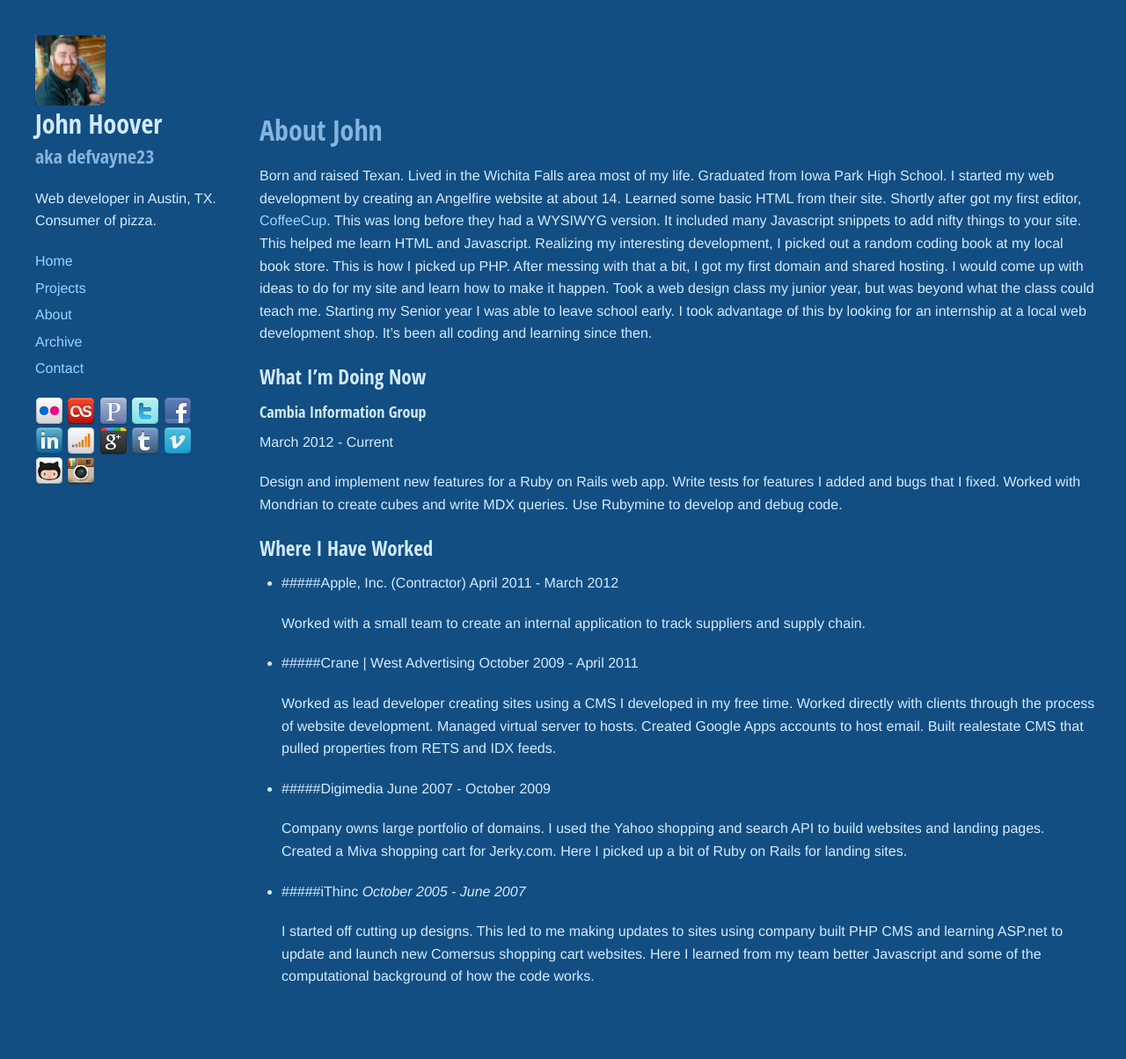
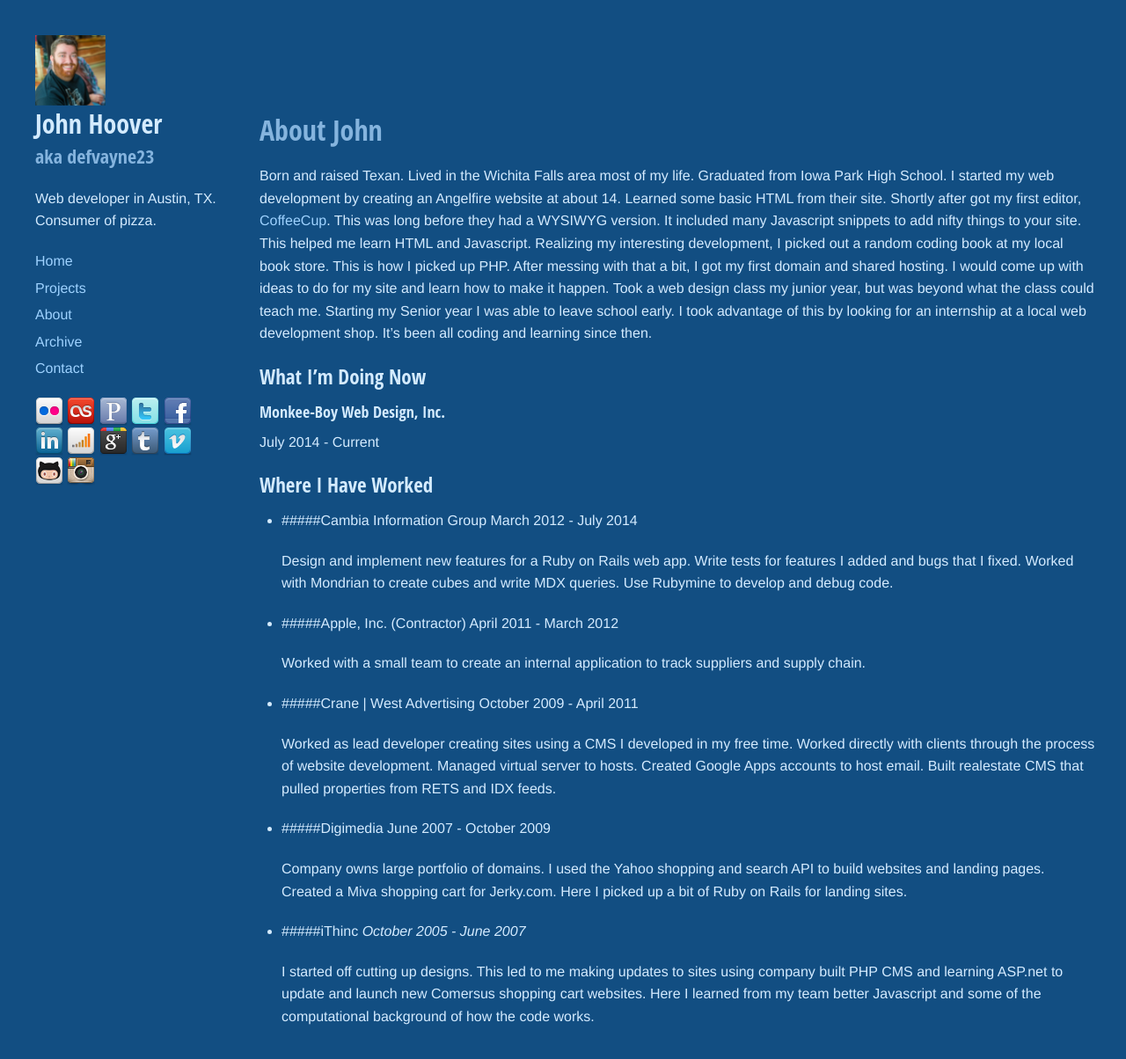
Before and after one commit to defvayne23/defvayne23.com, a Jekyll site: the page built from about/index.markdown, in a window 1280 px wide and 1229 px high. Shown: the top 1204 px of the window at 88% size. Built offline with Jekyll 4.4.1, drawn with Linux system fonts in a browser that asks for light colours; Markdown is read by kramdown in place of the engine named in the settings; comment, search, counter and statistics services are not loaded.

Commit message:
Update current work on About page

```diff
--- a/about/index.markdown
+++ b/about/index.markdown
@@ -8,12 +8,15 @@ Born and raised Texan. Lived in the Wichita Falls area most of my life. Graduate
 
 ####What I'm Doing Now
 
-#####Cambia Information Group
-March 2012 - Current
-
-Design and implement new features for a Ruby on Rails web app. Write tests for features I added and bugs that I fixed. Worked with Mondrian to create cubes and write MDX queries. Use Rubymine to develop and debug code.
+#####Monkee-Boy Web Design, Inc.
+July 2014 - Current
 
 ####Where I Have Worked
+
+  * #####Cambia Information Group
+    March 2012 - July 2014
+
+    Design and implement new features for a Ruby on Rails web app. Write tests for features I added and bugs that I fixed. Worked with Mondrian to create cubes and write MDX queries. Use Rubymine to develop and debug code.
 
   * #####Apple, Inc. (Contractor)
     April 2011 - March 2012
```
